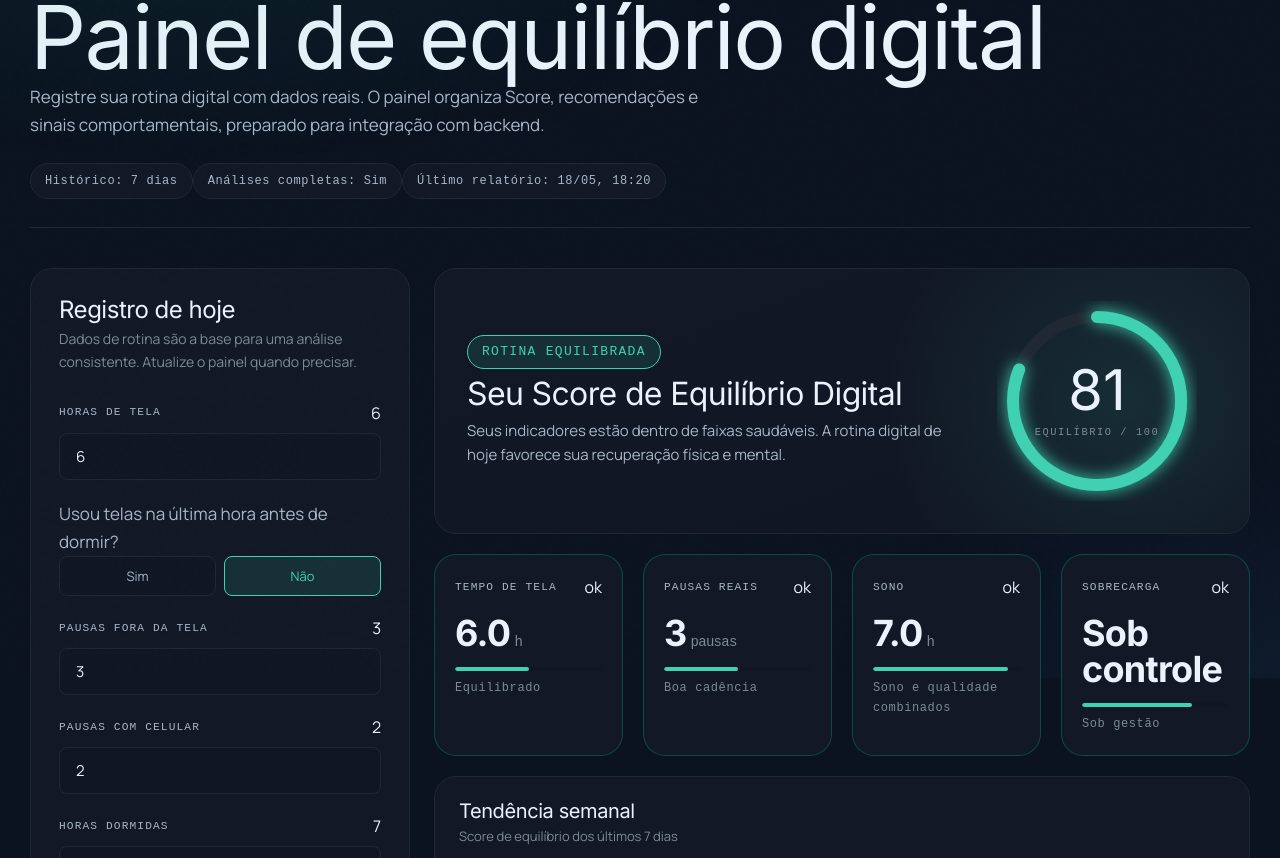
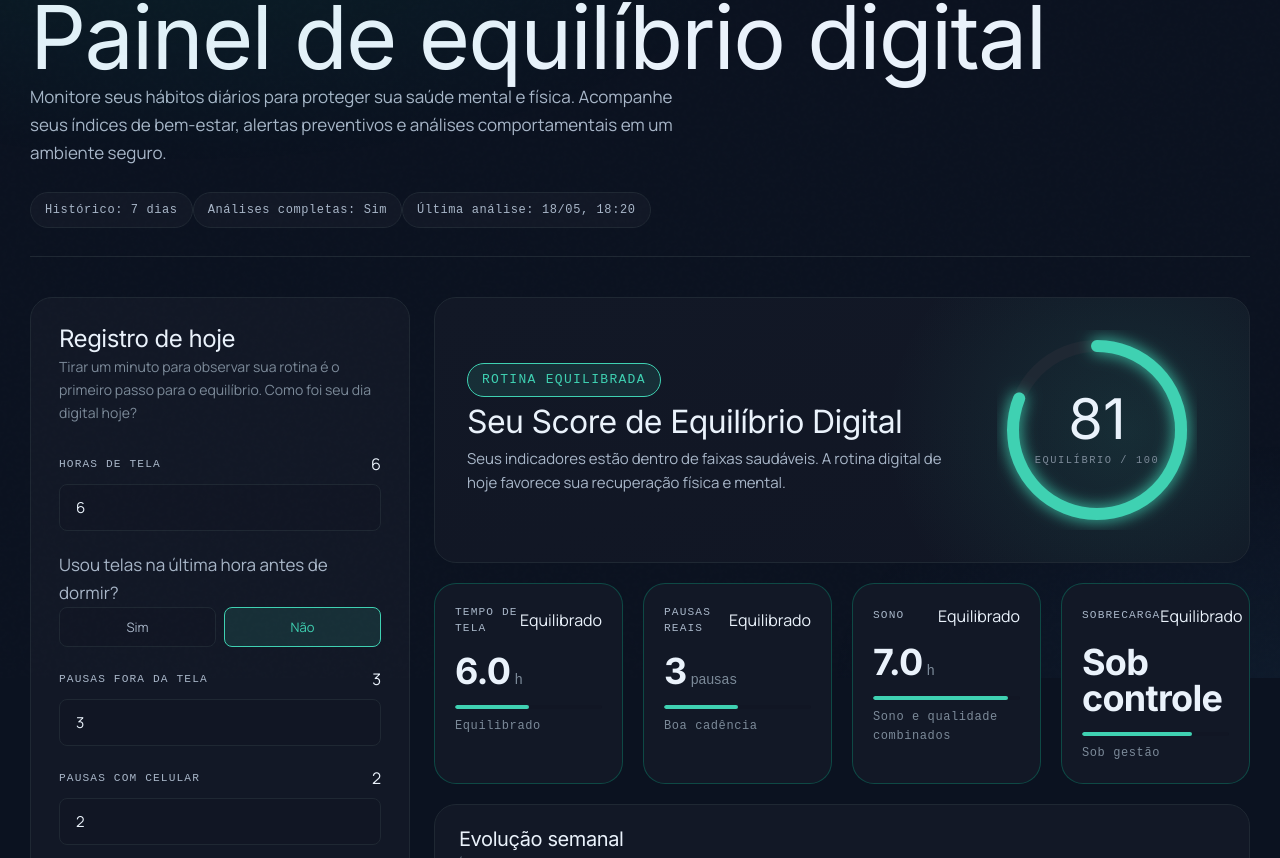
Before and after one commit to lucmurtaa/THM_WellBe_In, a React (Vite) app: page /dashboard in a window 1280 px wide. Shown: the part 122-980 px from the top of the page. Built offline with nearby package versions, Linux system fonts and the light colour scheme.

Commit message:
Atualiza recomendações e rótulos no painel de equilíbrio digital para melhorar a clareza e a usabilidade

```diff
--- a/src/Routes/Dashboard.jsx
+++ b/src/Routes/Dashboard.jsx
@@ -472,6 +472,7 @@ const mockDatabase = {
 // Define estado visual das métricas do dashboard.
 // Retorna status como ok, warn ou bad.
 function metricState(type, value) {
+  // Retorna códigos simples compatíveis com as classes CSS: 'ok', 'warn', 'bad'
   if (type === "tela") return value <= 6 ? "ok" : value <= 8 ? "warn" : "bad";
   if (type === "pausas") return value >= 3 ? "ok" : value >= 1 ? "warn" : "bad";
   if (type === "sono") return value >= 18 ? "ok" : value >= 12 ? "warn" : "bad";
@@ -590,32 +591,48 @@ function Dashboard() {
   // Gera recomendações automáticas com base nos hábitos atuais do usuário.
   const recommendations = useMemo(() => {
     const recs = [];
+
     if (analysis.parts.pTela <= 10)
       recs.push(
-        "Aplique a regra 20-20-20: a cada 20 minutos olhe para algo a 6m por 20s.",
+        "Alivie os olhos: a cada 20 minutos olhando para a tela, pisque e foque em um ponto distante por 20 segundos.",
       );
+
     if (analysis.parts.pPausas <= 8)
       recs.push(
-        "Programe pausas curtas fora da tela a cada bloco de trabalho.",
+        "Insira pequenas pausas desconectadas ao longo do dia para dar descanso à mente.",
       );
+
     if (formState.telasAntesDormir === "sim")
-      recs.push("Crie uma rotina de desaceleração 30 min antes do sono.");
+      recs.push(
+        "Desacelere o cérebro: experimente afastar-se das telas 30 minutos antes de se deitar.",
+      );
+
     if (analysis.parts.pSonoHoras < 15 || analysis.parts.pSonoQual < 8)
-      recs.push("Estabeleça horários regulares de sono.");
+      recs.push(
+        "Busque deitar-se em horários consistentes para ajudar a regular seu relógio biológico.",
+      );
+
     if (
       formState.sobrecarga === "limite" ||
       formState.sobrecarga === "esgotado"
     )
-      recs.push("Reserve intervalos de recuperação mental durante o dia.");
+      recs.push(
+        "Seu corpo pede pausa: reserve momentos de silêncio ou respiração profunda durante o dia.",
+      );
+
     if (
       formState.desconforto === "moderado" ||
       formState.desconforto === "intenso"
     )
       recs.push(
-        "Reveja sua ergonomia de trabalho e levante-se a cada 50 minutos.",
+        "Ajuste sua postura e mude de posição a cada 50 minutos para aliviar as tensões acumuladas.",
       );
+
     if (!recs.length)
-      recs.push("Mantenha o registro diário para fortalecer seu histórico.");
+      recs.push(
+        "Excelente dia digital! Continue registrando sua rotina para consolidar sua linha de base.",
+      );
+
     return recs.slice(0, 4);
   }, [analysis.parts, formState]);
 
@@ -626,7 +643,15 @@ function Dashboard() {
       title: "Tempo de tela",
       value: analysis.raw.horasTela.toFixed(1),
       unit: "h",
+      // state: código usado pelo CSS
       state: metricState("tela", analysis.raw.horasTela),
+      // label amigável exibido no card
+      stateLabel:
+        metricState("tela", analysis.raw.horasTela) === "ok"
+          ? "Equilibrado"
+          : metricState("tela", analysis.raw.horasTela) === "warn"
+            ? "Atenção"
+            : "Desgaste",
       fill: Math.min(100, (analysis.raw.horasTela / 12) * 100),
       caption: metricCaption("tela", analysis.raw.horasTela),
     },
@@ -636,6 +661,12 @@ function Dashboard() {
       value: analysis.raw.pausasAnalogicas,
       unit: "pausas",
       state: metricState("pausas", analysis.raw.pausasAnalogicas),
+      stateLabel:
+        metricState("pausas", analysis.raw.pausasAnalogicas) === "ok"
+          ? "Equilibrado"
+          : metricState("pausas", analysis.raw.pausasAnalogicas) === "warn"
+            ? "Atenção"
+            : "Desgaste",
       fill: Math.min(100, (analysis.raw.pausasAnalogicas / 6) * 100),
       caption: metricCaption("pausas", analysis.raw.pausasAnalogicas),
     },
@@ -648,6 +679,18 @@ function Dashboard() {
         "sono",
         analysis.parts.pSonoHoras + analysis.parts.pSonoQual,
       ),
+      stateLabel:
+        metricState(
+          "sono",
+          analysis.parts.pSonoHoras + analysis.parts.pSonoQual,
+        ) === "ok"
+          ? "Equilibrado"
+          : metricState(
+                "sono",
+                analysis.parts.pSonoHoras + analysis.parts.pSonoQual,
+              ) === "warn"
+            ? "Atenção"
+            : "Desgaste",
       fill: ((analysis.parts.pSonoHoras + analysis.parts.pSonoQual) / 25) * 100,
       caption: metricCaption("sono", analysis.raw.horasSono),
     },
@@ -664,6 +707,12 @@ function Dashboard() {
               : "Esgotado",
       unit: "",
       state: metricState("sobrecarga", formState.sobrecarga),
+      stateLabel:
+        metricState("sobrecarga", formState.sobrecarga) === "ok"
+          ? "Equilibrado"
+          : metricState("sobrecarga", formState.sobrecarga) === "warn"
+            ? "Atenção"
+            : "Desgaste",
       fill:
         formState.sobrecarga === "tranquilo"
           ? 100
@@ -716,9 +765,9 @@ function Dashboard() {
         <div>
           <h1>Painel de equilíbrio digital</h1>
           <p>
-            Registre sua rotina digital com dados reais. O painel organiza
-            Score, recomendações e sinais comportamentais, preparado para
-            integração com backend.
+            Monitore seus hábitos diários para proteger sua saúde mental e
+            física. Acompanhe seus índices de bem-estar, alertas preventivos e
+            análises comportamentais em um ambiente seguro.
           </p>
         </div>
         <div className="dash-pill-group">
@@ -729,7 +778,7 @@ function Dashboard() {
             Análises completas: {enoughHistory ? "Sim" : "Não"}
           </span>
           <span className="dash-pill">
-            Último relatório:{" "}
+            Última análise:{" "}
             {latestReport ? formatDateTime(latestReport.reportedAt) : "Nenhum"}
           </span>
         </div>
@@ -739,8 +788,8 @@ function Dashboard() {
         <aside className="form-panel">
           <h2>Registro de hoje</h2>
           <p className="form-panel__sub">
-            Dados de rotina são a base para uma análise consistente. Atualize o
-            painel quando precisar.
+            Tirar um minuto para observar sua rotina é o primeiro passo para o
+            equilíbrio. Como foi seu dia digital hoje?
           </p>
 
           <div className="field">
@@ -1016,7 +1065,7 @@ function Dashboard() {
         </aside>
 
         <section className="dash-panel">
-          <div className={`risk-hero risk-hero--${band}`}>
+          <div className="risk-hero" data-band={band}>
             <div className="risk-hero__inner">
               <div>
                 <span className="risk-status">{BAND_INFO[band].label}</span>
@@ -1054,7 +1103,7 @@ function Dashboard() {
               >
                 <div className="metric__head">
                   <span className="metric__title">{metric.title}</span>
-                  <span className="metric__state">{metric.state}</span>
+                  <span className="metric__state">{metric.stateLabel}</span>
                 </div>
                 <div className="metric__num">
                   <strong>{metric.value}</strong>
@@ -1075,8 +1124,8 @@ function Dashboard() {
             <div className="chart-card">
               <div className="chart-card__head">
                 <div>
-                  <h3>Tendência semanal</h3>
-                  <p>Score de equilíbrio dos últimos 7 dias</p>
+                  <h3>Evolução semanal</h3>
+                  <p>Índice de equilíbrio dos últimos 7 dias</p>
                 </div>
               </div>
               <div className="chart-canvas">
@@ -1113,7 +1162,7 @@ function Dashboard() {
           </div>
 
           <div className="recommendations">
-            <h3>Recomendações práticas</h3>
+            <h3>Orientações Preventivas</h3>
             <div className="reco-list">
               {recommendations.map((item, index) => (
                 <div className="reco-item" key={index}>
```
Lines whose indentation alone changed are shown as unchanged.
